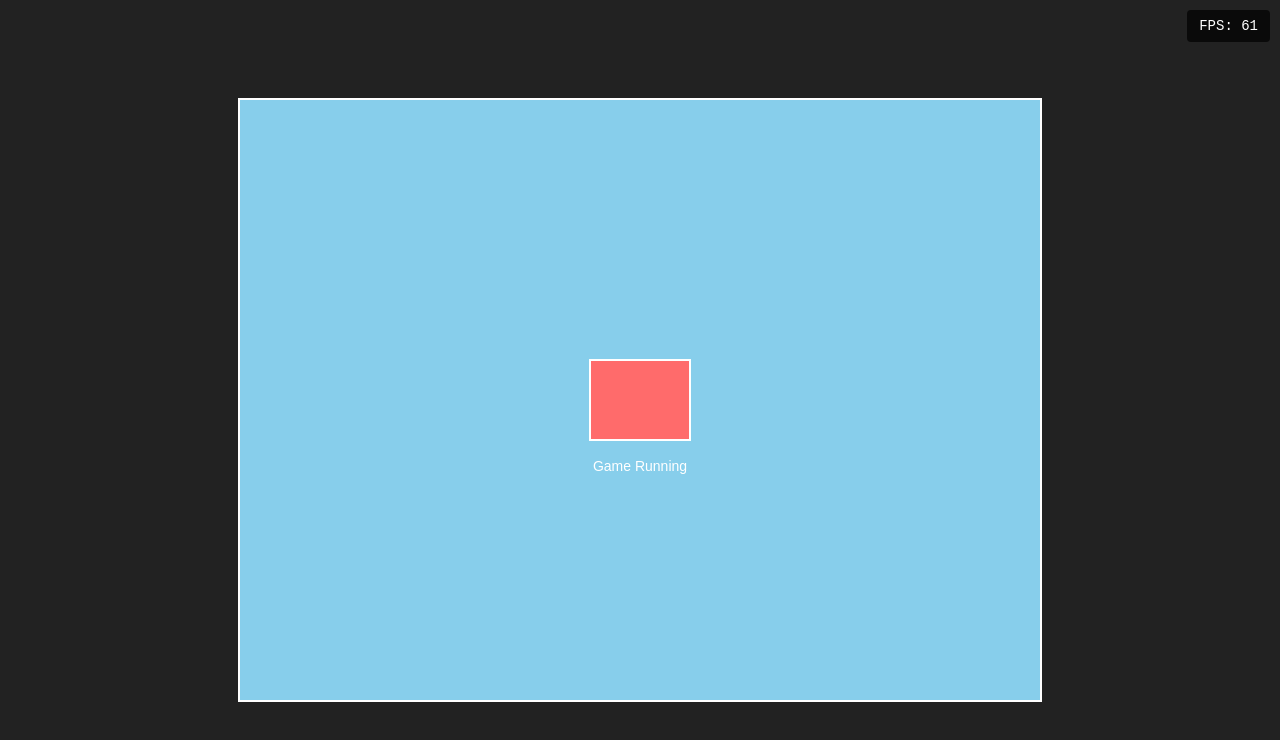
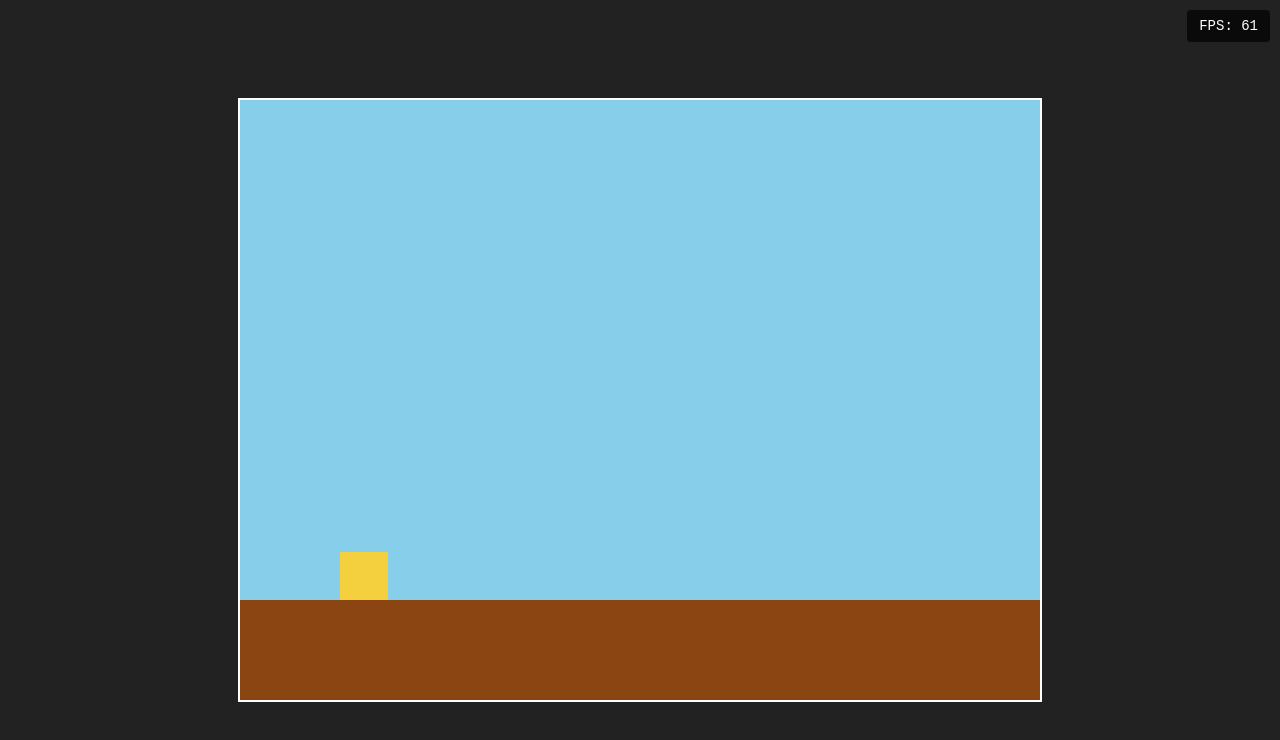
Before and after one commit to PYXE-Inc/yellow-lab-adventure, a plain HTML site: page index.html in a window 1280 px wide. Drawn offline with Linux system fonts and the light colour scheme.

Commit message:
forge: automated changes

```diff
--- a/index.html
+++ b/index.html
@@ -42,6 +42,8 @@
 <body>
     <canvas id="gameCanvas" width="800" height="600"></canvas>
     <div id="fps">FPS: 0</div>
+    <script src="src/physics.js"></script>
+    <script src="src/player.js"></script>
     <script src="src/game.js"></script>
 </body>
 </html>
--- a/src/game.js
+++ b/src/game.js
@@ -3,6 +3,7 @@ const CANVAS_WIDTH = 800;
 const CANVAS_HEIGHT = 600;
 const TARGET_FPS = 60;
 const FRAME_TIME = 1000 / TARGET_FPS; // ~16.67ms per frame
+const GROUND_LEVEL = 500; // Fixed ground level for testing
 
 // Get canvas and context
 const canvas = document.getElementById('gameCanvas');
@@ -18,34 +19,88 @@ const gameState = {
     fpsUpdateTime: 0
 };
 
-// Render a test rectangle
-function renderTestRectangle() {
-    // Draw a rectangle in the center of the canvas
-    const rectWidth = 100;
-    const rectHeight = 80;
-    const x = (CANVAS_WIDTH - rectWidth) / 2;
-    const y = (CANVAS_HEIGHT - rectHeight) / 2;
+// Input state
+const input = {
+    left: false,
+    right: false,
+    jump: false,
+    jumpPressed: false // Track if jump key was just pressed
+};
 
-    ctx.fillStyle = '#ff6b6b';
-    ctx.fillRect(x, y, rectWidth, rectHeight);
+// Create player instance
+const player = new Player(100, GROUND_LEVEL - 48); // Start above ground
 
-    // Draw a border around it
-    ctx.strokeStyle = '#fff';
-    ctx.lineWidth = 2;
-    ctx.strokeRect(x, y, rectWidth, rectHeight);
+// Input handlers
+function handleKeyDown(e) {
+    switch (e.key) {
+        case 'ArrowLeft':
+        case 'a':
+            input.left = true;
+            break;
+        case 'ArrowRight':
+        case 'd':
+            input.right = true;
+            break;
+        case 'ArrowUp':
+        case 'w':
+        case ' ':
+            if (!input.jumpPressed) {
+                input.jump = true;
+                input.jumpPressed = true;
+            }
+            e.preventDefault();
+            break;
+    }
+}
 
-    // Draw text to indicate it's working
-    ctx.fillStyle = '#fff';
-    ctx.font = '14px Arial';
-    ctx.textAlign = 'center';
-    ctx.textBaseline = 'top';
-    ctx.fillText('Game Running', CANVAS_WIDTH / 2, y + rectHeight + 20);
+function handleKeyUp(e) {
+    switch (e.key) {
+        case 'ArrowLeft':
+        case 'a':
+            input.left = false;
+            break;
+        case 'ArrowRight':
+        case 'd':
+            input.right = false;
+            break;
+        case 'ArrowUp':
+        case 'w':
+        case ' ':
+            input.jump = false;
+            input.jumpPressed = false;
+            break;
+    }
+}
+
+// Add event listeners
+window.addEventListener('keydown', handleKeyDown);
+window.addEventListener('keyup', handleKeyUp);
+
+// Render ground
+function renderGround() {
+    ctx.fillStyle = '#8B4513'; // Brown color for ground
+    ctx.fillRect(0, GROUND_LEVEL, CANVAS_WIDTH, CANVAS_HEIGHT - GROUND_LEVEL);
 }
 
 // Update game state
 function update(deltaTime) {
     gameState.deltaTime = deltaTime;
     gameState.frameCount++;
+
+    // Convert deltaTime to seconds
+    const dt = deltaTime / 1000;
+
+    // Update player with input
+    player.update(dt, input);
+
+    // Apply physics
+    applyGravity(player, dt);
+
+    // Apply vertical velocity
+    player.y += player.vy * dt;
+
+    // Check ground collision
+    checkGroundCollision(player, GROUND_LEVEL);
 
     // Calculate FPS every second
     gameState.fpsUpdateTime += deltaTime;
@@ -59,9 +114,6 @@ function update(deltaTime) {
         if (fpsDisplay) {
             fpsDisplay.textContent = `FPS: ${gameState.fps}`;
         }
-
-        // Log to console for verification
-        console.log(`Frame count: ${gameState.frameCount}, FPS: ${gameState.fps}`);
     }
 }
 
@@ -74,7 +126,8 @@ function clear() {
 // Render frame
 function render() {
     clear();
-    renderTestRectangle();
+    renderGround();
+    player.render(ctx);
 }
 
 // Main game loop
--- /dev/null
+++ b/src/physics.js
@@ -0,0 +1,32 @@
+// Physics constants
+const GRAVITY = 1200; // pixels/sec²
+
+/**
+ * Apply gravity to an entity
+ * @param {Object} entity - Entity with vy and MAX_FALL_SPEED properties
+ * @param {number} dt - Delta time in seconds
+ */
+function applyGravity(entity, dt) {
+    entity.vy += GRAVITY * dt;
+
+    // Cap fall speed
+    if (entity.vy > entity.MAX_FALL_SPEED) {
+        entity.vy = entity.MAX_FALL_SPEED;
+    }
+}
+
+/**
+ * Check and resolve ground collision
+ * @param {Object} entity - Entity with y, height, vy, and isGrounded properties
+ * @param {number} groundLevel - Y coordinate of the ground
+ */
+function checkGroundCollision(entity, groundLevel) {
+    if (entity.y + entity.height > groundLevel) {
+        // Snap to ground
+        entity.y = groundLevel - entity.height;
+        entity.vy = 0;
+        entity.isGrounded = true;
+    } else {
+        entity.isGrounded = false;
+    }
+}
--- /dev/null
+++ b/src/player.js
@@ -0,0 +1,61 @@
+// Player class
+class Player {
+    constructor(x, y) {
+        // Position
+        this.x = x;
+        this.y = y;
+
+        // Velocity
+        this.vx = 0;
+        this.vy = 0;
+
+        // Size
+        this.width = 48;
+        this.height = 48;
+
+        // Movement constants
+        this.MOVE_SPEED = 300; // pixels/sec
+        this.JUMP_FORCE = -500; // pixels/sec (negative = up)
+        this.MAX_FALL_SPEED = 600; // pixels/sec
+
+        // State
+        this.isGrounded = false;
+        this.facingDirection = 1; // 1 = right, -1 = left
+    }
+
+    /**
+     * Update player state based on input
+     * @param {number} dt - Delta time in seconds
+     * @param {Object} input - Input state object with left, right, jump properties
+     */
+    update(dt, input) {
+        // Horizontal movement
+        if (input.left) {
+            this.vx = -this.MOVE_SPEED;
+            this.facingDirection = -1;
+        } else if (input.right) {
+            this.vx = this.MOVE_SPEED;
+            this.facingDirection = 1;
+        } else {
+            this.vx = 0;
+        }
+
+        // Jump - only when grounded
+        if (input.jump && this.isGrounded) {
+            this.vy = this.JUMP_FORCE;
+            this.isGrounded = false;
+        }
+
+        // Apply horizontal velocity
+        this.x += this.vx * dt;
+    }
+
+    /**
+     * Render the player
+     * @param {CanvasRenderingContext2D} ctx - Canvas rendering context
+     */
+    render(ctx) {
+        ctx.fillStyle = '#F4D03F'; // Yellow color
+        ctx.fillRect(this.x, this.y, this.width, this.height);
+    }
+}
```
